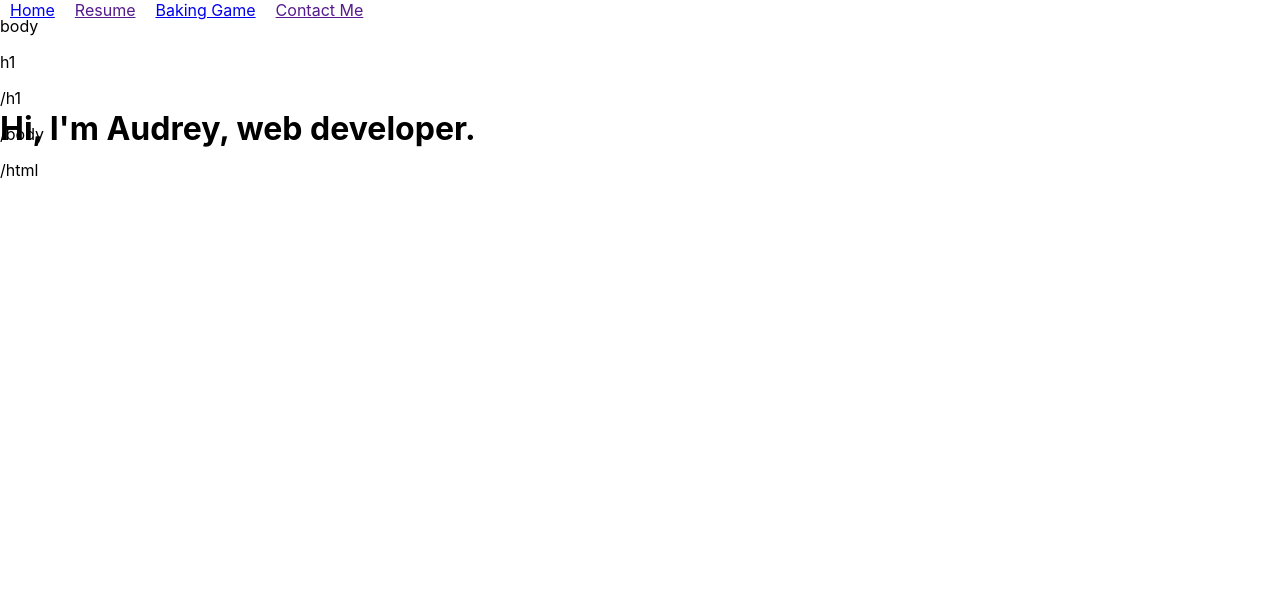
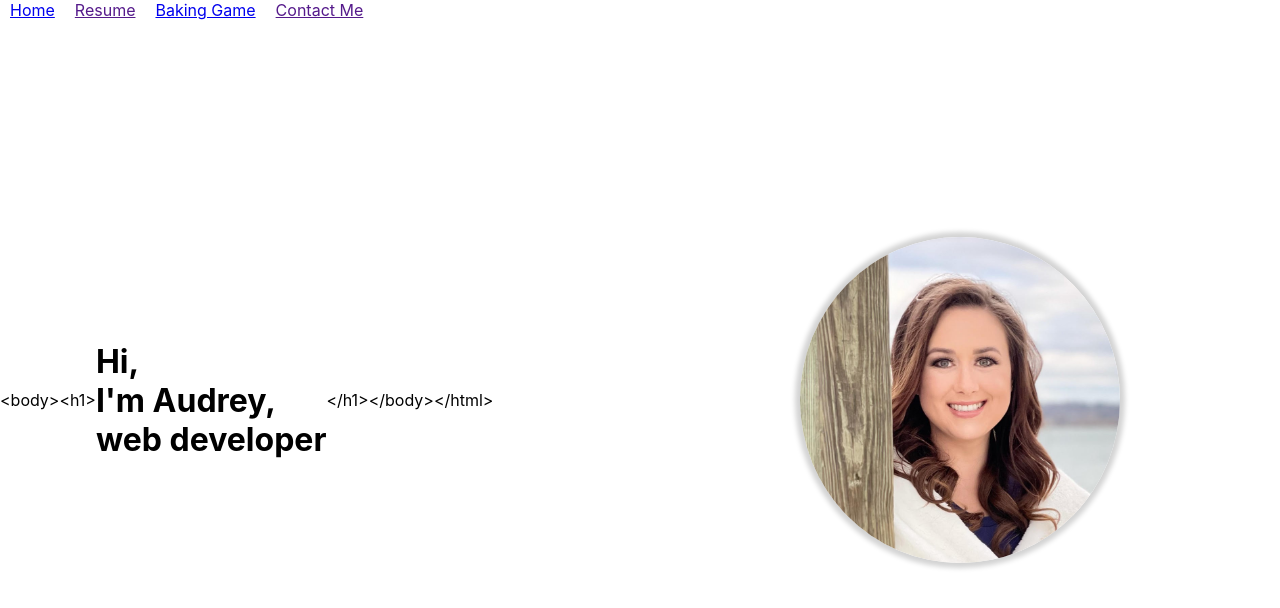
Before and after one commit to audreywrong/personalwebsite-react, a React (Create React App) app in the folder my-app/: page / in a window 1280 px wide. Shown: the top 608 px of the page. Built offline with nearby package versions, Linux system fonts and the light colour scheme.

Commit message:
homepage styling

```diff
--- a/my-app/src/features/homepage/Homepage.css
+++ b/my-app/src/features/homepage/Homepage.css
@@ -1,4 +1,27 @@
+.column {
+  align-items: center;
+  display: flex;
+  height: 100vh;
+  min-height: 200px;
+  width: 50%;
+}
+
 h1 {
-  z-index: 1;
-  position: absolute;
 }
+
+.headshot {
+  border-radius: 100%;
+  width: 50%;
+  margin: auto;
+  display: block;
+  box-shadow: 0px 0px 5px 5px lightgrey;
+}
+
+.headshot:hover {
+  box-shadow: 0px 0px 5px 5px grey;
+}
+
+.row {
+  display: flex;
+  margin: 0 auto;
+}
--- a/my-app/src/features/homepage/Homepage.jsx
+++ b/my-app/src/features/homepage/Homepage.jsx
@@ -1,99 +1,102 @@
 import React from 'react';
 import './Homepage.css';
+import headshot from '../../images/headshot.jpg';
 
 function Homepage() {
   return (
-    <>
-      <p>body</p>
-      <p>h1</p>
-      <h1>Hi, I'm Audrey, web developer.</h1>
-      <p id="h1-tag">/h1</p>
-      <p>/body</p>
-      <p>/html</p>
-    </>
+    <div class="row">
+      <div class="column">
+        <p>{'<body>'}</p>
+        <p>{'<h1>'}</p>
+        <h1>
+          <span class="blast" aria-hidden="true">
+            H
+          </span>
+          <span class="blast" aria-hidden="true">
+            i
+          </span>
+          <span class="blast" aria-hidden="true">
+            ,
+          </span>
+          <br />
+          <span class="blast" aria-hidden="true">
+            I
+          </span>
+          <span class="blast" aria-hidden="true">
+            '
+          </span>
+          <span class="blast" aria-hidden="true">
+            m&nbsp;
+          </span>
+          <span class="blast" aria-hidden="true">
+            A
+          </span>
+          <span class="blast" aria-hidden="true">
+            u
+          </span>
+          <span class="blast" aria-hidden="true">
+            d
+          </span>
+          <span class="blast" aria-hidden="true">
+            r
+          </span>
+          <span class="blast" aria-hidden="true">
+            e
+          </span>
+          <span class="blast" aria-hidden="true">
+            y
+          </span>
+          <span class="blast" aria-hidden="true">
+            ,
+          </span>
+
+          <br />
+          <span class="blast" aria-hidden="true">
+            w
+          </span>
+          <span class="blast" aria-hidden="true">
+            e
+          </span>
+          <span class="blast" aria-hidden="true">
+            b&nbsp;
+          </span>
+          <span class="blast" aria-hidden="true">
+            d
+          </span>
+          <span class="blast" aria-hidden="true">
+            e
+          </span>
+          <span class="blast" aria-hidden="true">
+            v
+          </span>
+          <span class="blast" aria-hidden="true">
+            e
+          </span>
+          <span class="blast" aria-hidden="true">
+            l
+          </span>
+          <span class="blast" aria-hidden="true">
+            o
+          </span>
+          <span class="blast" aria-hidden="true">
+            p
+          </span>
+          <span class="blast" aria-hidden="true">
+            e
+          </span>
+          <span class="blast" aria-hidden="true">
+            r
+          </span>
+        </h1>
+        <p>{'</h1>'}</p>
+        <p>{'</body>'}</p>
+        <p>{'</html>'}</p>
+      </div>
+      <div class="column">
+        <img src={headshot} alt="Headshot" className="headshot" />
+      </div>
+    </div>
   );
 }
 
-{
-  /* <span class="blast" aria-hidden="true" style="opacity: 1;">
-          H
-        </span>
-        <span class="blast" aria-hidden="true" style="opacity: 1;">
-          i
-        </span>
-        <span class="blast" aria-hidden="true" style="opacity: 1;">
-          ,
-        </span>
-        <br>
-          <span class="blast" aria-hidden="true" style="opacity: 1;">
-            I
-          </span>
-          <span class="blast" aria-hidden="true" style="opacity: 1;">
-            '
-          </span>
-          <span class="blast" aria-hidden="true" style="opacity: 1;">
-            m
-          </span>
-          <span class="blast" aria-hidden="true" style="opacity: 1;">
-            A
-          </span>
-          <span class="blast" aria-hidden="true" style="opacity: 1;">
-            u
-          </span>
-          <span class="blast" aria-hidden="true" style="opacity: 1;">
-            d
-          </span>
-          <span class="blast" aria-hidden="true" style="opacity: 1;">
-            r
-          </span>
-          <span class="blast" aria-hidden="true" style="opacity: 1;">
-            e
-          </span>
-          <span class="blast" aria-hidden="true" style="opacity: 1;">
-            y
-          </span>
-          <span class="blast" aria-hidden="true" style="opacity: 1;">
-            ,
-          </span>
-        </br>
-        <br>
-          <span class="blast" aria-hidden="true" style="opacity: 1;">
-            w
-          </span>
-          <span class="blast" aria-hidden="true" style="opacity: 1;">
-            e
-          </span>
-          <span class="blast" aria-hidden="true" style="opacity: 1;">
-            b
-          </span>
-          <span class="blast" aria-hidden="true" style="opacity: 1;">
-            d
-          </span>
-          <span class="blast" aria-hidden="true" style="opacity: 1;">
-            e
-          </span>
-          <span class="blast" aria-hidden="true" style="opacity: 1;">
-            v
-          </span>
-          <span class="blast" aria-hidden="true" style="opacity: 1;">
-            e
-          </span>
-          <span class="blast" aria-hidden="true" style="opacity: 1;">
-            l
-          </span>
-          <span class="blast" aria-hidden="true" style="opacity: 1;">
-            o
-          </span>
-          <span class="blast" aria-hidden="true" style="opacity: 1;">
-            p
-          </span>
-          <span class="blast" aria-hidden="true" style="opacity: 1;">
-            e
-          </span>
-          <span class="blast" aria-hidden="true" style="opacity: 1;">
-            r
-          </span>
-        </br> */
-}
-
 export default Homepage;
```
Also changed, not shown: my-app/src/images/headshot.jpg (added).
